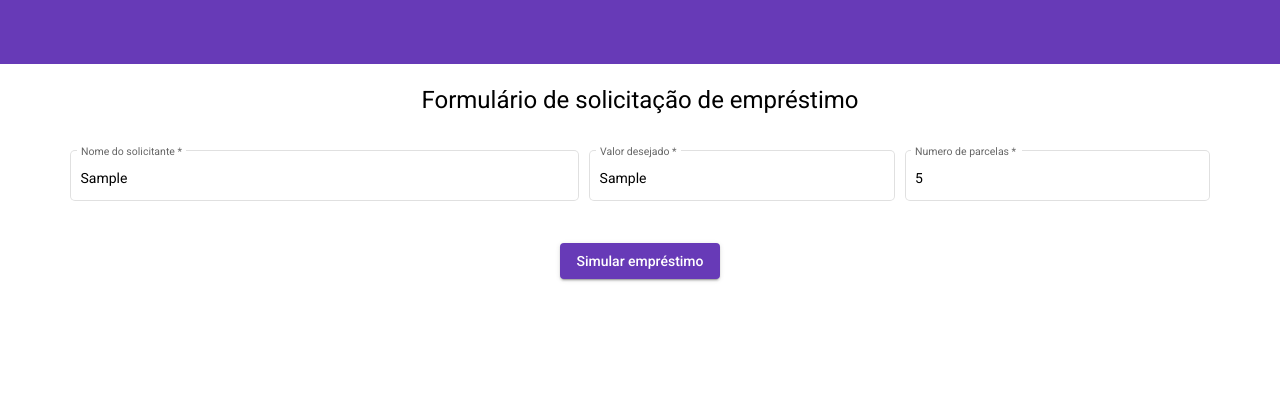
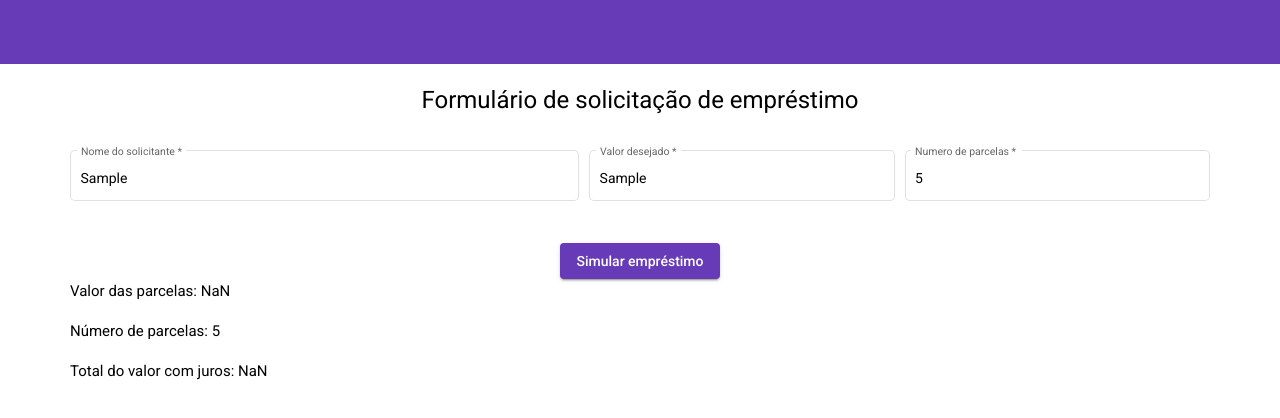
Before and after one commit to Gusta-Alves/srm, an Angular app: page / in a window 1280 px wide. Both pictures are taken after typing "Sample", "Sample", "5" into the empty fields and a click on the button "Simular empréstimo". Shown: the top 418 px of the page. Built offline with nearby package versions, Linux system fonts and the light colour scheme.

Commit message:
fix/juros on service

```diff
--- a/src/app/core/services/base.service.ts
+++ b/src/app/core/services/base.service.ts
@@ -18,8 +18,9 @@ export abstract class BaseService {
   }
 
   private backendFunctions(body: IEmprestimoRequest): any {
+    const juros: string = (body.valor * 1.05).toFixed(2)
     const mockResponse: IEmprestimoResponse = {
-      valor: body.valor,
+      valor: Number(juros) / body.parcelas,
       parcelas: body.parcelas,
       total: (body.valor * 1.05).toFixed(2)
     }
--- /dev/null
+++ b/src/app/emprestimo/components/simulacao/simulacao.component.html
@@ -0,0 +1,3 @@
+<h4>Valor das parcelas: {{emprestimoResponse.valor}}</h4>
+<h4>Número de parcelas: {{emprestimoResponse.parcelas}}</h4>
+<h4>Total do valor com juros: {{emprestimoResponse.total}}</h4>
--- /dev/null
+++ b/src/app/emprestimo/components/simulacao/simulacao.component.ts
@@ -0,0 +1,18 @@
+import { Component, Input, OnInit } from '@angular/core';
+import { IEmprestimoResponse } from 'src/app/core/models/IEmprestimoResponse';
+
+@Component({
+  selector: 'app-simulacao',
+  templateUrl: './simulacao.component.html',
+  styleUrls: ['./simulacao.component.scss']
+})
+export class SimulacaoComponent implements OnInit {
+
+  @Input() emprestimoResponse: IEmprestimoResponse
+
+  constructor() { }
+
+  ngOnInit(): void {
+  }
+
+}
--- a/src/app/emprestimo/emprestimo.component.html
+++ b/src/app/emprestimo/emprestimo.component.html
@@ -24,4 +24,6 @@
           </div>
     </form>
 
+    <app-simulacao *ngIf="emprestimoResponse" [emprestimoResponse]="emprestimoResponse"></app-simulacao>
+
 </section>
--- a/src/app/emprestimo/emprestimo.component.ts
+++ b/src/app/emprestimo/emprestimo.component.ts
@@ -3,6 +3,7 @@ import { FormBuilder, FormGroup, Validators } from '@angular/forms';
 import { IEmprestimoRequest } from '../core/models/IEmprestimoRequest';
 import { EmprestimoService } from './services/emprestimo.service';
 import { log } from 'console';
+import { IEmprestimoResponse } from '../core/models/IEmprestimoResponse';
 
 @Component({
   selector: 'app-emprestimo',
@@ -11,7 +12,8 @@ import { log } from 'console';
 })
 export class EmprestimoComponent implements OnInit {
 
-  formGroup: FormGroup;
+  formGroup: FormGroup = {} as FormGroup;
+  emprestimoResponse: IEmprestimoResponse | null = null
 
   constructor(private formBuilder: FormBuilder,
               private emprestimoService: EmprestimoService) { }
@@ -33,7 +35,7 @@ export class EmprestimoComponent implements OnInit {
 
     const body: IEmprestimoRequest = Object.assign({} as IEmprestimoRequest, this.formGroup.value)
     this.emprestimoService.postForm(body).subscribe(data => {
-      console.log('data', data)
+      this.emprestimoResponse = data
     })
   }
 
--- a/src/app/emprestimo/emprestimo.module.ts
+++ b/src/app/emprestimo/emprestimo.module.ts
@@ -8,9 +8,10 @@ import { EmprestimoComponent } from './emprestimo.component';
 import { MatFormFieldModule } from '@angular/material/form-field';
 import { MatInputModule } from '@angular/material/input';
 import { MatButtonModule } from '@angular/material/button';
+import { SimulacaoComponent } from './components/simulacao/simulacao.component';
 
 @NgModule({
-  declarations: [EmprestimoComponent],
+  declarations: [EmprestimoComponent, SimulacaoComponent],
   imports: [
     CommonModule,
     EmprestimoRoutingModule,
```
Also changed, not shown: src/app/emprestimo/components/simulacao/simulacao.component.scss (added), 1 other file (tests, documents, lock files or other folders).
